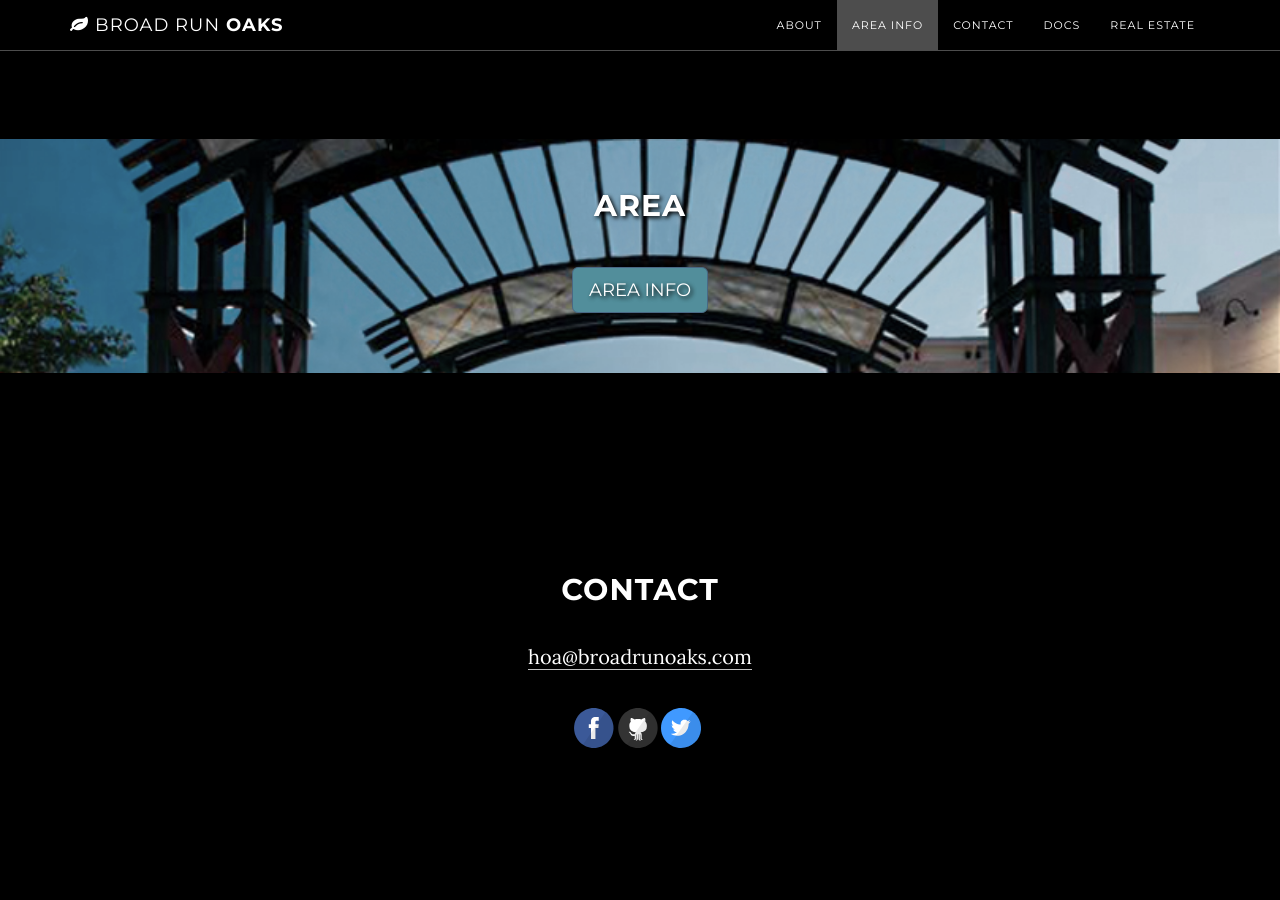
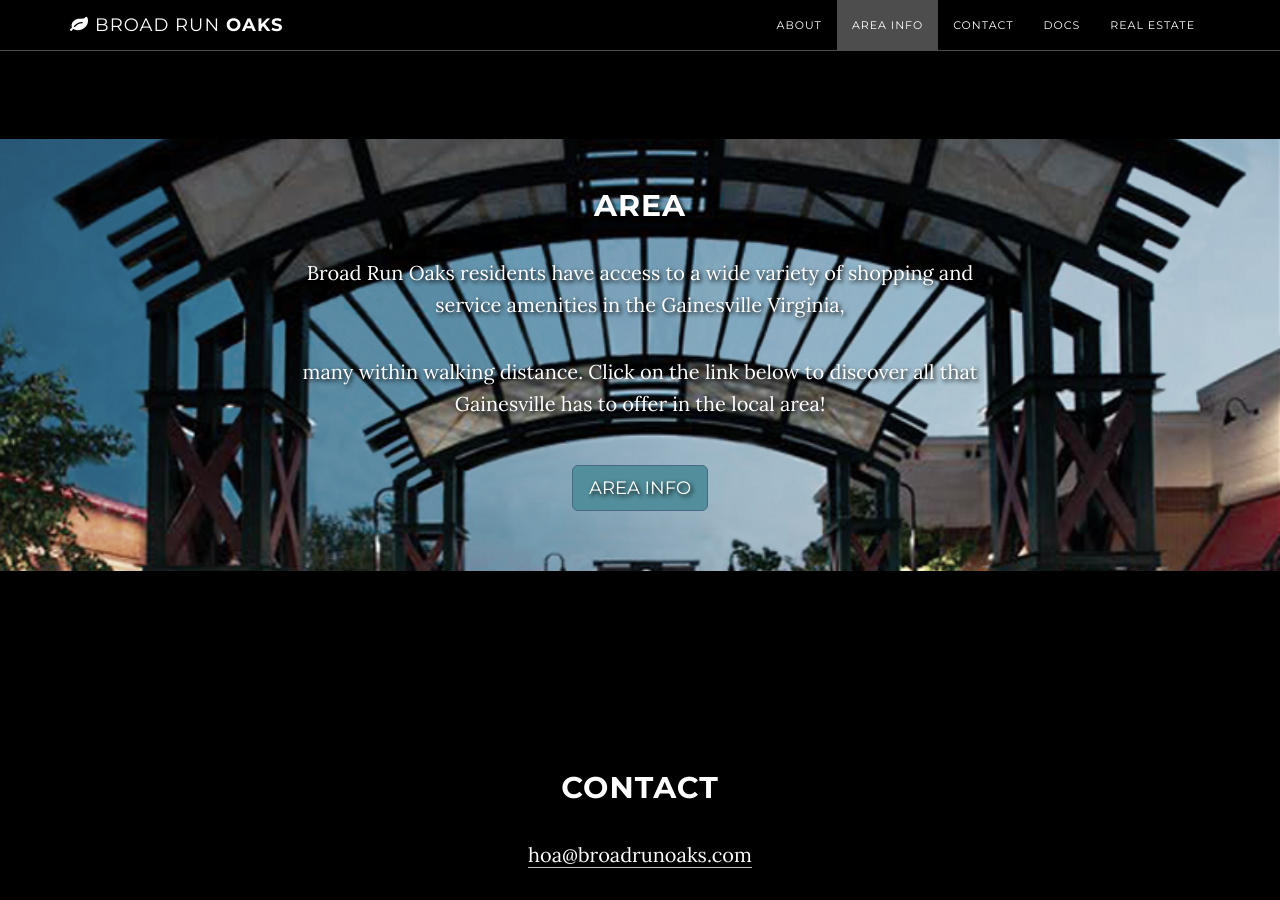
Before and after one commit to BroadRunOaks/broadrunoaks.github.io, a Jekyll site: the page built from index.html, in a window 1280 px wide and 900 px high, scrolled down 1635 px. Built offline with Jekyll 4.4.1, drawn with Linux system fonts in a browser that asks for light colours; Markdown is read by kramdown in place of the engine named in the settings.

Commit message:
Update area.html

```diff
--- a/_includes/area.html
+++ b/_includes/area.html
@@ -4,6 +4,8 @@
             <div class="container">
                 <div class="col-lg-8 col-lg-offset-2 area">
                     <h2>Area</h2>
+                    <p>Broad Run Oaks residents have access to a wide variety of shopping and service amenities in the Gainesville Virginia,</p>
+                    <p>many within walking distance.  Click on the link below to discover all that Gainesville has to offer in the local area!</p>
                     <a href="{{ site.headerurl.areainformation }}" class="btn btn-primary btn-lg">
                       <span class="network-name">Area Info</span>
                     </a>
```
